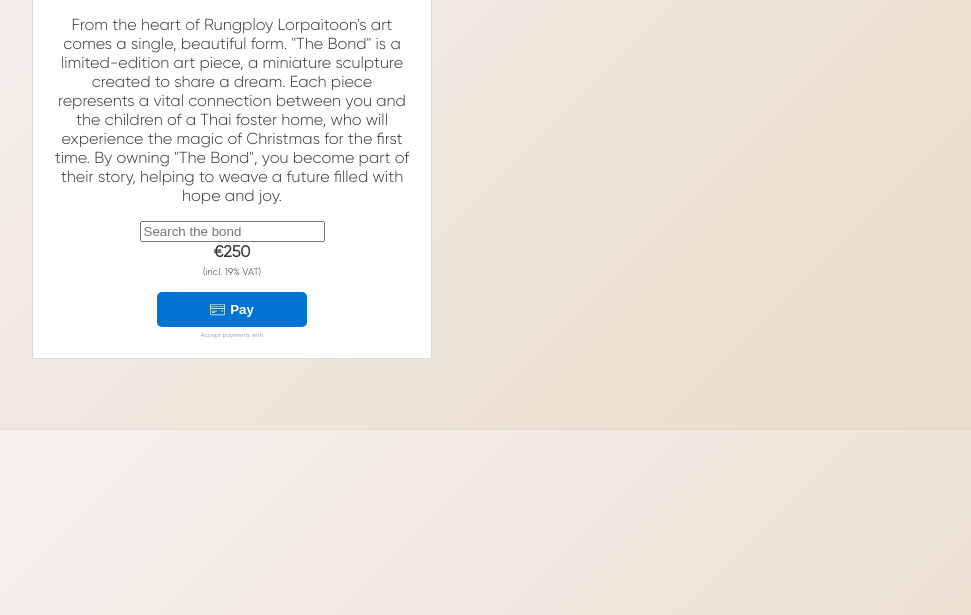
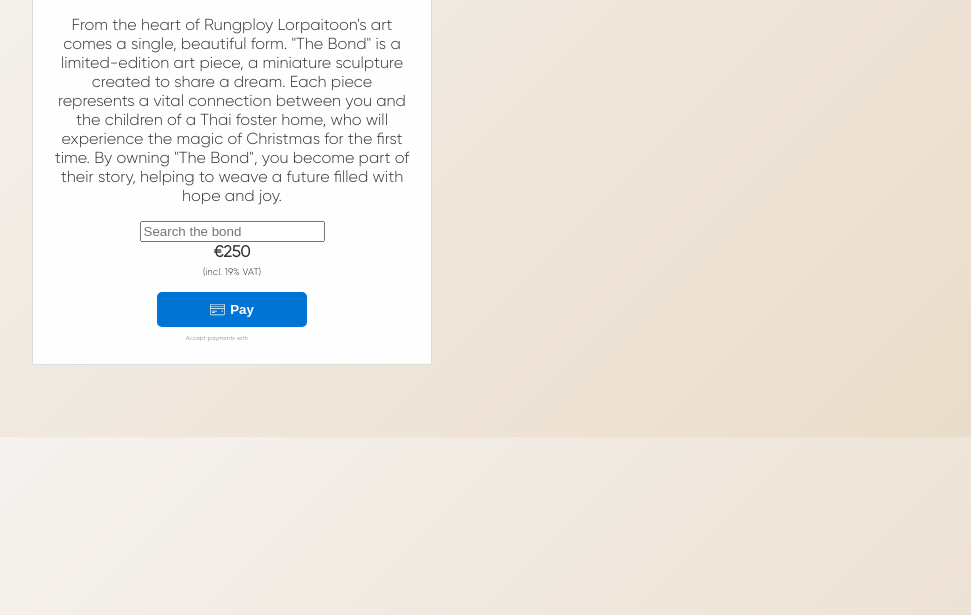
Before and after one commit to PeaceS/the-bond, a website: page public/index.html in a window 1280 px wide. Shown: the part 185-800 px from the top of the page, without its empty margins (8-979 px from the left). Drawn offline with Linux system fonts and the light colour scheme; no server answers.

Commit message:
fix: css

```diff
--- a/public/index.html
+++ b/public/index.html
@@ -31,7 +31,12 @@
           <span class="icon"></span>
           Pay
         </button>
-        <span class="via-stripe">Accept payments with <i></i></span>
+        <span class="via-stripe">
+          Accept payments with
+          <svg class="stripe-icon">
+            <use href="images/icons/stripe.svg#stripe"></use>
+          </svg>
+        </span>
       </div>
     </div>
     <div class="product" id="product-template">
--- a/public/styles.css
+++ b/public/styles.css
@@ -202,12 +202,14 @@ body {
     .via-stripe {
       font-size: 0.3em;
       color: #777;
+      display: flex;
+      align-items: center;
+      justify-content: center;
 
-      i {
-        background-image: url('images/icons/stripe.svg');
-        background-size: 100%;
-        background-repeat: no-repeat;
-        background-position: center;
+      .stripe-icon {
+        width: 30px;
+        height: 12px;
+        fill: #777;
       }
   }
 
```
